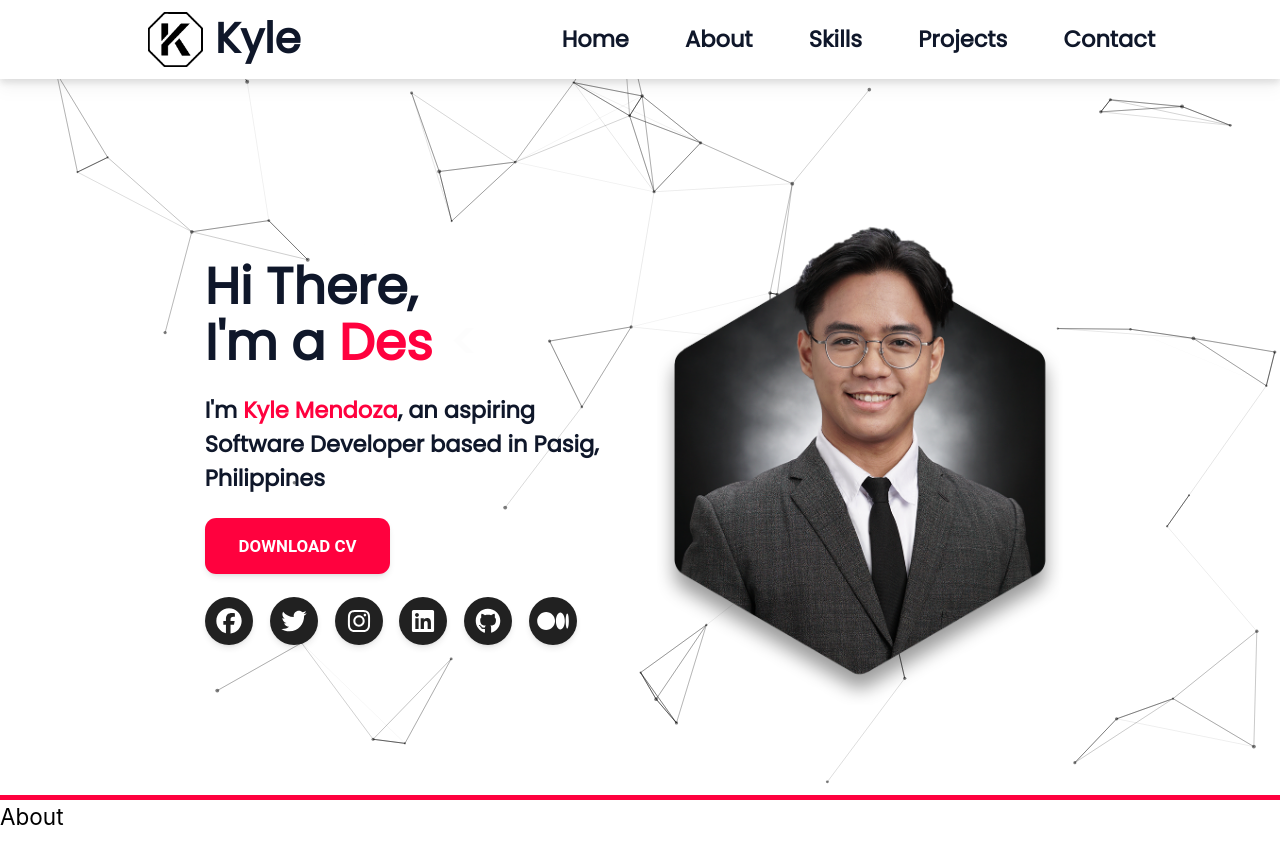
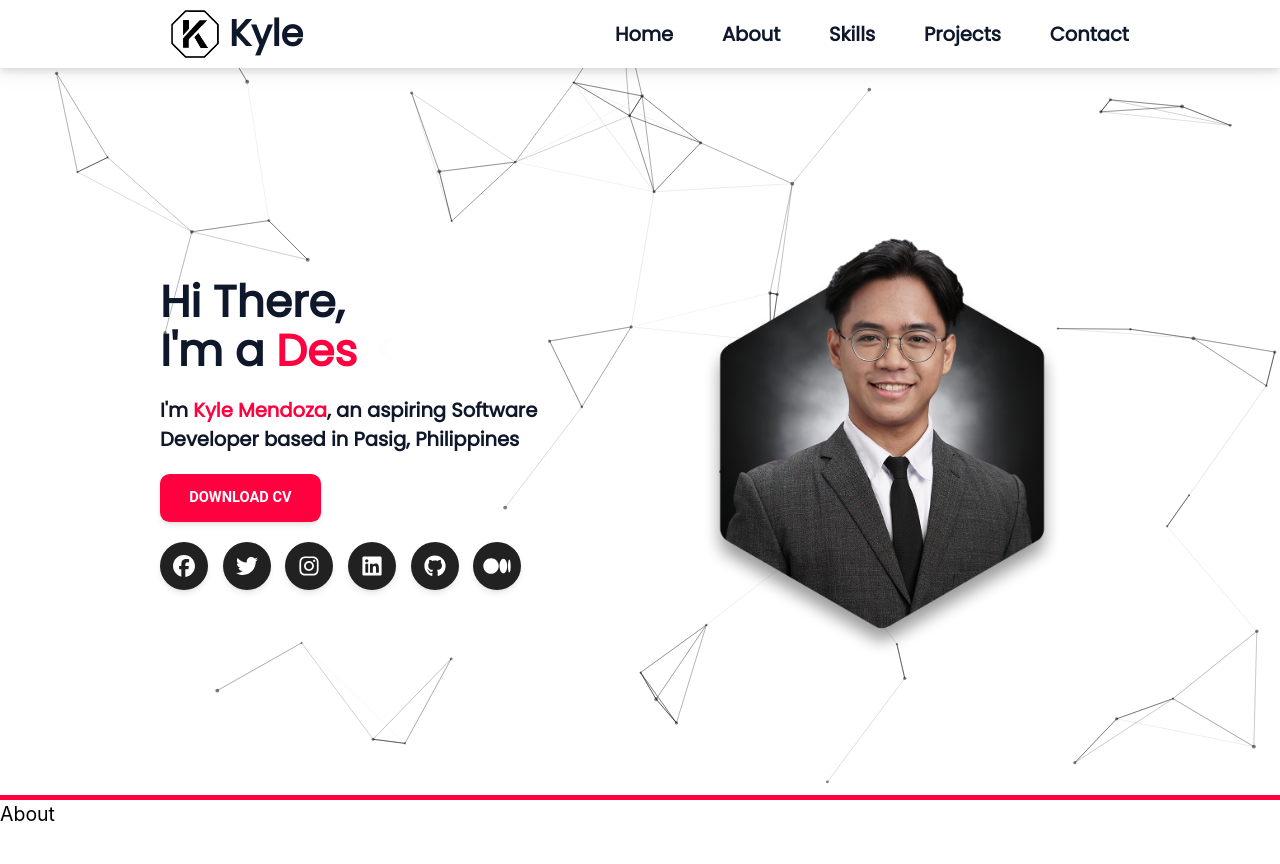
Before and after one commit to KyleeMendoza/KylePortfolio, a React (Create React App) app: page / in a window 1280 px wide. Shown: the top 864 px of the page. Built offline with nearby package versions, Linux system fonts and the light colour scheme.

Commit message:
home centered

```diff
--- a/src/App.css
+++ b/src/App.css
@@ -1,5 +1,9 @@
 html {
-  font-size: calc(18px + (24 - 18) * ((100vw - 300px) / (1600 - 300)));
+  font-size: calc(18px + (20 - 18) * ((100vw - 300px) / (1600 - 300)));
+}
+.hero-bg {
+  max-width: calc(100% - 100px);
+  height: auto;
 }
 
 .btn-hover {
--- a/src/App.tsx
+++ b/src/App.tsx
@@ -19,11 +19,11 @@
   return (
     <div className="relative ">
       <motion.div className="progress-bar" style={{ scaleX }} />
-      <div className="h-screen">
-        <header className="">
+      <div className="flex flex-col h-screen">
+        <header>
           <NavBar />
         </header>
-        <body>
+        <body className="flex justify-center flex-1 items-center ">
           <Home />
         </body>
       </div>
--- a/src/screens/Home.tsx
+++ b/src/screens/Home.tsx
@@ -32,9 +32,8 @@
     deleteSpeed: 80,
   });
   return (
-    <div className="flex pt-32 justify-center items-center">
-      <div className="flex w-full justify-center ">
-        <div className="flex w-[68%] justify-center ">
+    <div className="flex w-full justify-center items-center">
+      <div className="flex w-[75%]">
         <div className="flex-1 font-['Poppins'] font-bold text-darkBlue ">
           <p className="text-4xl">Hi There,</p>
           <p className="text-4xl">
@@ -73,10 +72,7 @@
                 className="rounded-full block hover:bg-gradient-to-r from-[#F56040] via-[#E1306C] to-[#833AB4] hover:scale-125"
                 size="lg"
               >
-                  <FontAwesomeIcon
-                    icon={faInstagram}
-                    className="flex text-lg"
-                  />
+                <FontAwesomeIcon icon={faInstagram} className="flex text-lg" />
               </IconButton>
             </a>
             <a href="https://www.linkedin.com/in/kyleemendoza">
@@ -106,9 +102,8 @@
           </div>
         </div>
         <div className="flex-1 relative flex items-center justify-center ">
-            <div className="absolute">
-              <img src={formalPic} alt="Picture" width="600" />
-            </div>
+          <div className="justify-center flex absolute ">
+            <img src={formalPic} alt="Picture" className="hero-bg right-0" />
           </div>
         </div>
       </div>
```
Lines whose indentation alone changed are shown as unchanged.
